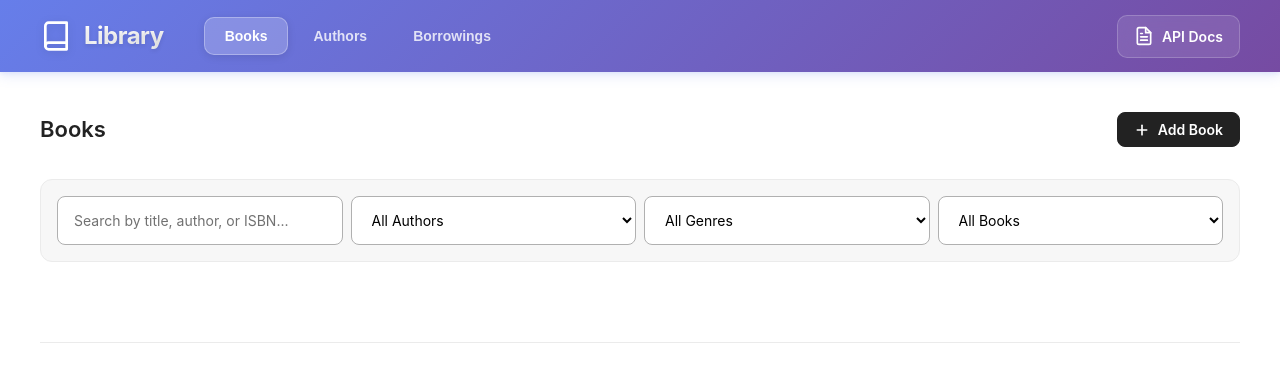
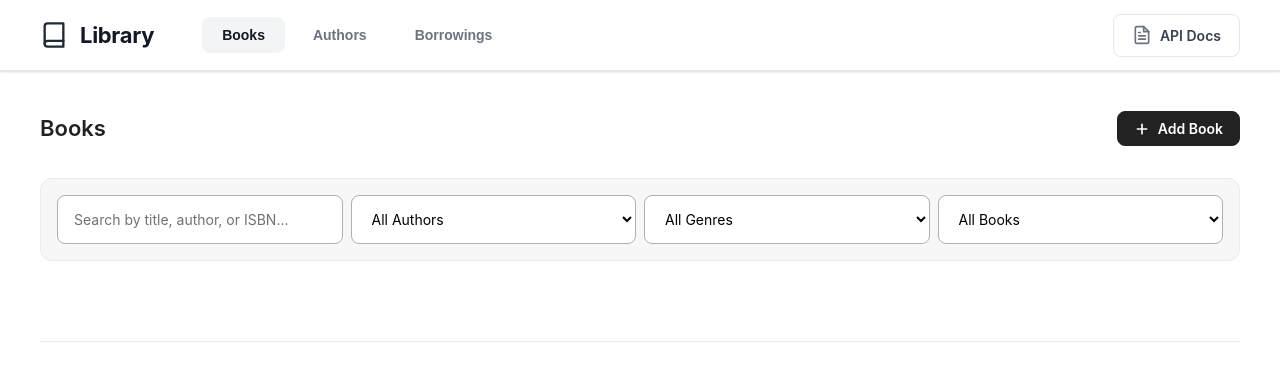
Before and after one commit to samirspatel/nestjs-api-demo, a website: page public/index.html in a window 1280 px wide. Drawn offline with Linux system fonts and the light colour scheme; no server answers.

Commit message:
Remove unused borrowBookSubmit function from app.js and update header styles in styles.css for a cleaner, more modern look. Adjust header background, padding, and hover effects, while refining table styles for improved readability.

```diff
--- a/public/app.js
+++ b/public/app.js
@@ -966,20 +966,6 @@ function setupFormHandlers() {
   }
 }
 
-function borrowBookSubmit(event) {
-  if (event && typeof event.preventDefault === 'function') {
-    event.preventDefault();
-  }
-  const borrowingData = {
-    bookId: parseInt(document.getElementById('borrow-book').value),
-    borrowerName: document.getElementById('borrower-name').value,
-    borrowerEmail: document.getElementById('borrower-email').value,
-    borrowDays: parseInt(document.getElementById('borrow-days').value),
-  };
-
-  borrowBook(borrowingData);
-}
-
 // Utility Functions
 function closeModal(modalId) {
   document.getElementById(modalId).classList.remove('active');
--- a/public/styles.css
+++ b/public/styles.css
@@ -19,13 +19,13 @@ body {
 }
 
 header {
-    background: linear-gradient(135deg, #667eea 0%, #764ba2 100%);
-    border-bottom: none;
+    background: #ffffff;
+    border-bottom: 1px solid #e5e7eb;
     padding: 0;
     position: sticky;
     top: 0;
     z-index: 100;
-    box-shadow: 0 4px 12px rgba(102, 126, 234, 0.15), 0 2px 4px rgba(102, 126, 234, 0.1);
+    box-shadow: 0 1px 3px rgba(0, 0, 0, 0.05), 0 1px 2px rgba(0, 0, 0, 0.1);
 }
 
 .header-top {
@@ -33,13 +33,13 @@ header {
     justify-content: space-between;
     align-items: center;
     padding: 0 40px;
-    min-height: 72px;
+    min-height: 70px;
 }
 
 .header-left {
     display: flex;
     align-items: center;
-    gap: 40px;
+    gap: 48px;
     flex: 1;
 }
 
@@ -47,32 +47,28 @@ header {
     display: flex;
     align-items: center;
     gap: 12px;
-    padding: 16px 0;
+    padding: 18px 0;
+    cursor: pointer;
+    transition: opacity 0.2s ease;
+}
+
+.logo:hover {
+    opacity: 0.8;
 }
 
 .logo svg {
-    color: #ffffff;
+    color: #1f2937;
     flex-shrink: 0;
-    filter: drop-shadow(0 2px 4px rgba(0, 0, 0, 0.1));
+    width: 28px;
+    height: 28px;
 }
 
 header h1 {
-    font-size: 24px;
+    font-size: 22px;
     font-weight: 700;
-    background: linear-gradient(135deg, #ffffff 0%, #f0f0f0 100%);
-    -webkit-background-clip: text;
-    -webkit-text-fill-color: transparent;
-    background-clip: text;
+    color: #111827;
     margin: 0;
-    letter-spacing: -0.5px;
-    text-shadow: 0 2px 4px rgba(0, 0, 0, 0.1);
-}
-
-.logo:hover h1 {
-    background: linear-gradient(135deg, #ffffff 0%, #e0e0e0 100%);
-    -webkit-background-clip: text;
-    -webkit-text-fill-color: transparent;
-    background-clip: text;
+    letter-spacing: -0.3px;
 }
 
 .header-actions {
@@ -82,36 +78,40 @@ header h1 {
 }
 
 .header-link {
-    display: flex;
+    display: inline-flex;
     align-items: center;
     gap: 8px;
-    padding: 10px 16px;
-    color: #ffffff;
+    padding: 10px 18px;
+    color: #374151;
     text-decoration: none;
-    border-radius: 10px;
+    border-radius: 8px;
     font-size: 14px;
     font-weight: 600;
     transition: all 0.2s ease;
-    border: 1px solid rgba(255, 255, 255, 0.2);
-    background: rgba(255, 255, 255, 0.1);
-    backdrop-filter: blur(10px);
+    border: 1px solid #e5e7eb;
+    background: #ffffff;
 }
 
 .header-link:hover {
-    background: rgba(255, 255, 255, 0.2);
-    border-color: rgba(255, 255, 255, 0.3);
+    background: #f9fafb;
+    border-color: #d1d5db;
+    color: #111827;
     transform: translateY(-1px);
-    box-shadow: 0 4px 8px rgba(0, 0, 0, 0.1);
+    box-shadow: 0 2px 4px rgba(0, 0, 0, 0.05);
 }
 
 .header-link svg {
     flex-shrink: 0;
+    color: #6b7280;
 }
 
+.header-link:hover svg {
+    color: #374151;
+}
 
 .tabs {
     display: flex;
-    gap: 4px;
+    gap: 8px;
     align-items: center;
 }
 
@@ -119,27 +119,24 @@ header h1 {
     padding: 10px 20px;
     background: transparent;
     border: none;
-    color: rgba(255, 255, 255, 0.8);
-    border-radius: 10px;
+    color: #6b7280;
+    border-radius: 8px;
     cursor: pointer;
     font-size: 14px;
     font-weight: 600;
     transition: all 0.2s ease;
     position: relative;
-    border: 1px solid transparent;
 }
 
 .tab-btn:hover {
-    color: #ffffff;
-    background: rgba(255, 255, 255, 0.1);
-    border-color: rgba(255, 255, 255, 0.2);
+    color: #111827;
+    background: #f9fafb;
 }
 
 .tab-btn.active {
-    color: #ffffff;
-    background: rgba(255, 255, 255, 0.2);
-    border-color: rgba(255, 255, 255, 0.3);
-    box-shadow: 0 2px 8px rgba(0, 0, 0, 0.1);
+    color: #111827;
+    background: #f3f4f6;
+    font-weight: 700;
 }
 
 main {
@@ -670,8 +667,8 @@ main {
 }
 
 .borrowings-table thead {
-    background: linear-gradient(135deg, #667eea 0%, #764ba2 100%);
-    border-bottom: none;
+    background: #f7f7f7;
+    border-bottom: 1px solid #e0e0e0;
 }
 
 .borrowings-table th {
@@ -681,7 +678,7 @@ main {
     font-size: 11px;
     text-transform: uppercase;
     letter-spacing: 1px;
-    color: #ffffff;
+    color: #222222;
     white-space: nowrap;
     position: relative;
 }
@@ -693,7 +690,7 @@ main {
     top: 20%;
     height: 60%;
     width: 1px;
-    background: rgba(255, 255, 255, 0.2);
+    background: #e0e0e0;
 }
 
 .borrowings-table tbody tr {
```
